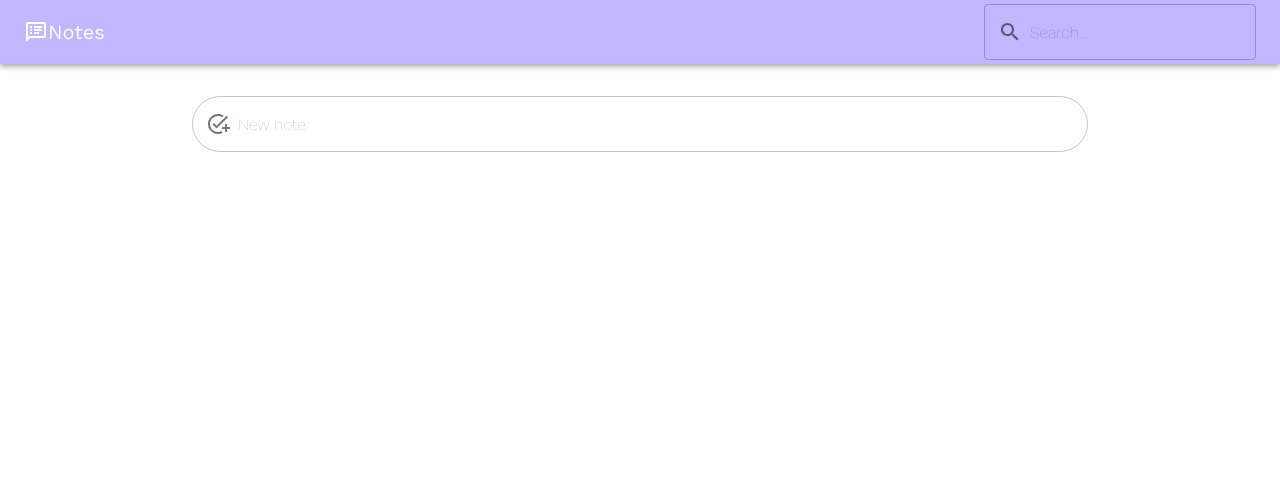
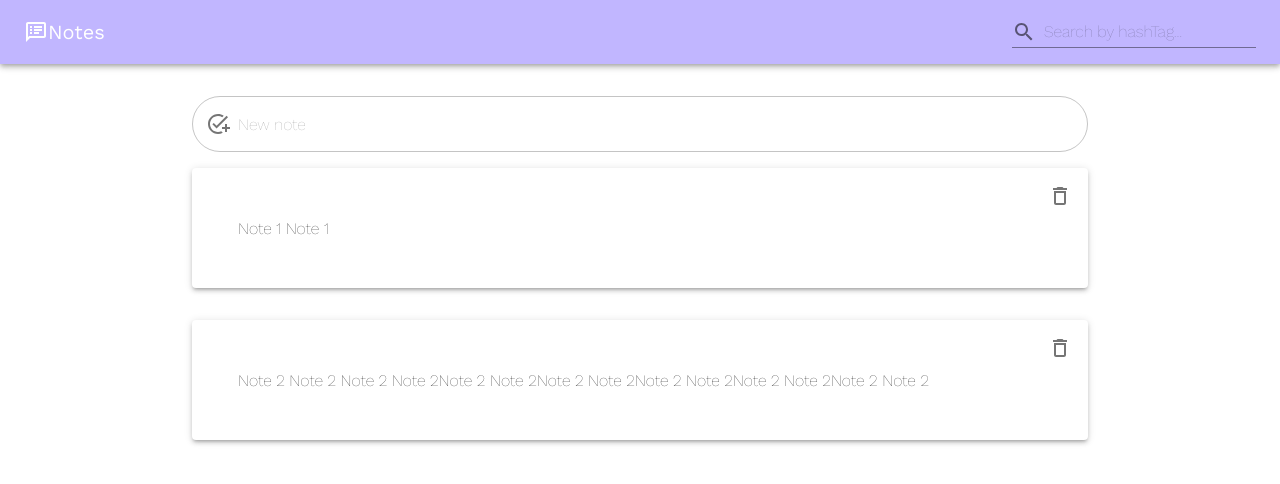
Before and after one commit to Rivenrem/notes_with_hashtags, a Next.js app: page / in a window 1280 px wide. Shown: the top 484 px of the page. Built offline with nearby package versions, Linux system fonts and the light colour scheme.

Commit message:
feat: add search by tags

```diff
--- a/src/components/AddNote/index.tsx
+++ b/src/components/AddNote/index.tsx
@@ -17,6 +17,7 @@ export default function AddNote({
 
   return (
     <TextField
+      type="text"
       placeholder="New note"
       InputProps={{
         startAdornment: (
--- a/src/components/Header/index.tsx
+++ b/src/components/Header/index.tsx
@@ -5,29 +5,42 @@ import {
   Typography,
   TextField,
   InputAdornment,
+  useTheme,
 } from "@mui/material";
 
 import SpeakerNotesOutlinedIcon from "@mui/icons-material/SpeakerNotesOutlined";
 import SearchOutlinedIcon from "@mui/icons-material/SearchOutlined";
 
-export default function Header() {
+export default function Header({
+  search,
+  setSearch,
+}: {
+  search: string;
+  setSearch: (value: string) => void;
+}) {
+  const theme = useTheme();
+
   return (
     <Box sx={{flexGrow: 1}}>
       <AppBar position="static">
-        <Toolbar>
+        <Toolbar sx={{display: "flex", justifyContent: "space-between"}}>
           <SpeakerNotesOutlinedIcon />
 
           <Typography
             variant="h6"
             noWrap
             component="div"
-            sx={{flexGrow: 1, display: {xs: "none", sm: "block"}}}
+            sx={{
+              flexGrow: 1,
+              display: {xs: "none", sm: "block"},
+            }}
           >
             Notes
           </Typography>
 
           <TextField
-            placeholder="Search…"
+            placeholder="Search by hashTag…"
+            variant="standard"
             InputProps={{
               startAdornment: (
                 <InputAdornment position="start">
@@ -37,7 +50,12 @@ export default function Header() {
             }}
             sx={{
               autoComplete: "false",
+              color: theme.palette.text.primary,
             }}
+            onChange={({target: {value}}) => {
+              setSearch(value);
+            }}
+            value={search}
           />
         </Toolbar>
       </AppBar>
--- a/src/components/Note/index.tsx
+++ b/src/components/Note/index.tsx
@@ -1,38 +1,69 @@
 import Paper from "@mui/material/Paper";
 import {INote} from "@/../types/redux/NoteState";
-import {TextField, IconButton} from "@mui/material";
+import {TextField, IconButton, Typography, Box, Divider} from "@mui/material";
 import {useState} from "react";
 import DeleteOutlineIcon from "@mui/icons-material/DeleteOutline";
+import {theme} from "@/styles/theme";
 
 export default function Note({
   note,
   editNoteHandler,
   removeNoteHandler,
+  setSearch,
 }: {
   note: INote;
   editNoteHandler: (text: string, id: string) => void;
   removeNoteHandler: (id: string) => void;
+  setSearch: (value: string) => void;
 }) {
   const [textFieldValue, setTextFieldValue] = useState(note.text);
 
   return (
-    <Paper elevation={3} sx={{padding: "1rem"}}>
-      <IconButton onClick={() => removeNoteHandler(note.id)}>
+    <Paper elevation={3} sx={{padding: "2rem", position: "relative"}}>
+      <IconButton
+        onClick={() => removeNoteHandler(note.id)}
+        sx={{position: "absolute", top: "0.5rem", right: "0.5rem"}}
+      >
         <DeleteOutlineIcon />
       </IconButton>
 
       <TextField
+        multiline
+        maxRows={10}
         value={textFieldValue}
         onChange={({target: {value}}) => {
           setTextFieldValue(value);
-          editNoteHandler(note.id, textFieldValue);
+          editNoteHandler(note.id, value);
         }}
         sx={{
           "& .MuiOutlinedInput-notchedOutline": {
             border: "none",
           },
+          width: "100%",
         }}
       />
+
+      {!!note.hashTags.length && (
+        <Box>
+          <Divider />
+
+          <Typography>HashTags: </Typography>
+
+          {note.hashTags.map((hashTag) => (
+            <Typography
+              key={note.hashTags.indexOf(hashTag)}
+              sx={{
+                cursor: "pointer",
+                textDecoration: "underline",
+                color: theme.palette.primary.dark,
+              }}
+              onClick={() => setSearch(hashTag)}
+            >
+              {hashTag}
+            </Typography>
+          ))}
+        </Box>
+      )}
     </Paper>
   );
 }
--- /dev/null
+++ b/src/helpers/findHashTags.ts
@@ -0,0 +1,5 @@
+import {hashTags} from "@/constants/reqExp/reqExp";
+
+export default function findHashTags(str: string) {
+  return Array.from(new Set(str.match(hashTags)));
+}
--- a/src/pages/index.tsx
+++ b/src/pages/index.tsx
@@ -6,13 +6,33 @@ import {useDispatch, useSelector} from "react-redux";
 import {addNote, removeNote, editNote} from "../store/noteSlice";
 import {RootState} from "@/store";
 import Note from "@/components/Note";
-import {Grid} from "@mui/material";
+import {Box, Grid} from "@mui/material";
+import {useEffect, useState} from "react";
+import {INote} from "../../types/redux/NoteState";
 
 const inter = Inter({subsets: ["latin"]});
 
 export default function Home() {
   const notes = useSelector((state: RootState) => state.notes);
   const dispatch = useDispatch();
+
+  const [search, setSearch] = useState("");
+  const [currentNotes, setCurrentNotes] = useState<null | Array<INote>>(null);
+
+  useEffect(() => {
+    if (!search.length) {
+      setCurrentNotes(null);
+      return;
+    }
+
+    setCurrentNotes(
+      notes.filter((note) => {
+        return (
+          note.hashTags.includes(`#${search}`) || note.hashTags.includes(search)
+        );
+      })
+    );
+  }, [search, notes]);
 
   return (
     <>
@@ -23,22 +43,28 @@ export default function Home() {
         <link rel="icon" href="/favicon.ico" />
       </Head>
 
-      <Header />
+      <Header search={search} setSearch={setSearch} />
 
       <main className={`${inter.className}`}>
         <AddNote onAddNote={(note) => dispatch(addNote(note))} />
 
-        <Grid container spacing={2}>
-          {notes.map((note) => (
-            <Grid item xs="auto" key={note.id}>
-              <Note
-                note={note}
-                editNoteHandler={(id, text) => dispatch(editNote({id, text}))}
-                removeNoteHandler={(id) => dispatch(removeNote(id))}
-              />
-            </Grid>
+        <Box
+          sx={{
+            display: "grid",
+            gap: "2rem",
+            width: "100%",
+          }}
+        >
+          {(currentNotes || notes).map((note) => (
+            <Note
+              key={note.id}
+              note={note}
+              setSearch={setSearch}
+              editNoteHandler={(id, text) => dispatch(editNote({id, text}))}
+              removeNoteHandler={(id) => dispatch(removeNote(id))}
+            />
           ))}
-        </Grid>
+        </Box>
       </main>
     </>
   );
--- a/src/store/noteSlice.ts
+++ b/src/store/noteSlice.ts
@@ -1,10 +1,21 @@
 import {createSlice} from "@reduxjs/toolkit";
 import type {PayloadAction} from "@reduxjs/toolkit";
 import {TNoteState} from "@/../types/redux/NoteState";
-import {hashTags as hashTagsReqExp} from "@/constants/reqExp/reqExp";
 import {v4 as uuidv4} from "uuid";
+import findHashTags from "@/helpers/findHashTags";
 
-const initialState: TNoteState = [];
+const initialState: TNoteState = [
+  {
+    id: uuidv4(),
+    text: "Note 1 Note 1",
+    hashTags: [],
+  },
+  {
+    id: uuidv4(),
+    text: "Note 2 Note 2 Note 2 Note 2Note 2 Note 2Note 2 Note 2Note 2 Note 2Note 2 Note 2Note 2 Note 2",
+    hashTags: [],
+  },
+];
 
 export const noteSlice = createSlice({
   name: "notes",
@@ -13,7 +24,7 @@ export const noteSlice = createSlice({
 
   reducers: {
     addNote: (state, action: PayloadAction<string>) => {
-      const hashTags = action.payload.match(hashTagsReqExp) || [];
+      const hashTags = findHashTags(action.payload);
 
       state.push({id: uuidv4(), text: action.payload, hashTags});
     },
@@ -27,7 +38,7 @@ export const noteSlice = createSlice({
 
     editNote: (state, action: PayloadAction<{id: string; text: string}>) => {
       const {id, text} = action.payload;
-      const hashTags = text.match(hashTagsReqExp) || [];
+      const hashTags = findHashTags(text);
       const noteIndex = state.findIndex((note) => note.id === id);
 
       state[noteIndex] = {
--- a/src/styles/globals.css
+++ b/src/styles/globals.css
@@ -22,6 +22,7 @@ main {
   justify-content: center;
   gap: 1rem;
   margin: 2rem 12rem;
+  max-width: 1200px;
 }
 
 @media (max-width: 900px) {
--- a/src/styles/theme.ts
+++ b/src/styles/theme.ts
@@ -15,7 +15,7 @@ export const theme = {
 
     primary: {
       main: "#c1b6ff",
-      dark: "#c1b6ff",
+      dark: "#4284f3",
       light: "#c1b6ff",
       contrastText: "#ffffff",
     },
--- a/types/redux/NoteState.d.ts
+++ b/types/redux/NoteState.d.ts
@@ -3,5 +3,5 @@ export type TNoteState = Array<INote>;
 export interface INote {
   id: string;
   text: string;
-  hashTags: Array<string> | [];
+  hashTags: Array<string>;
 }
```
